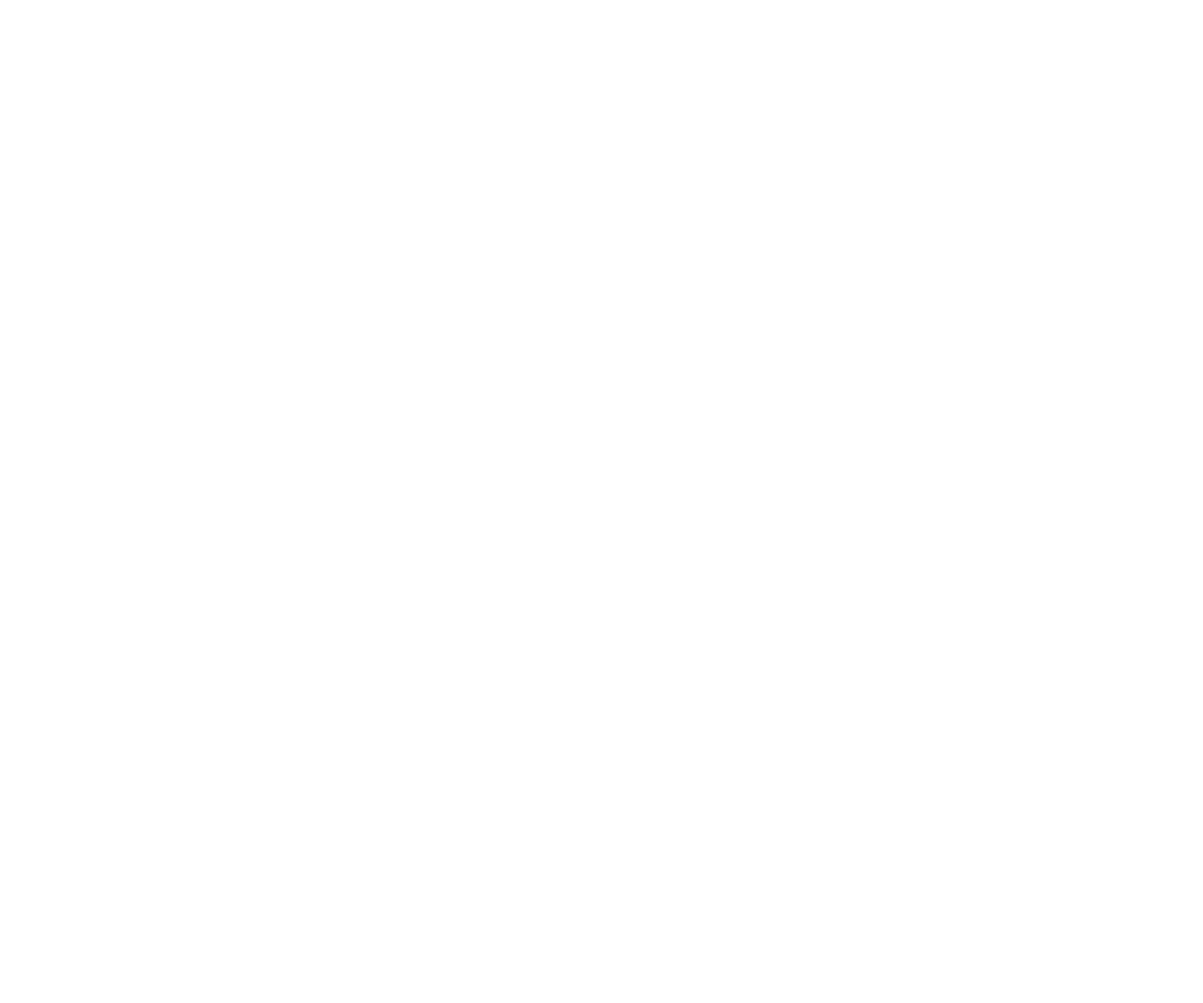
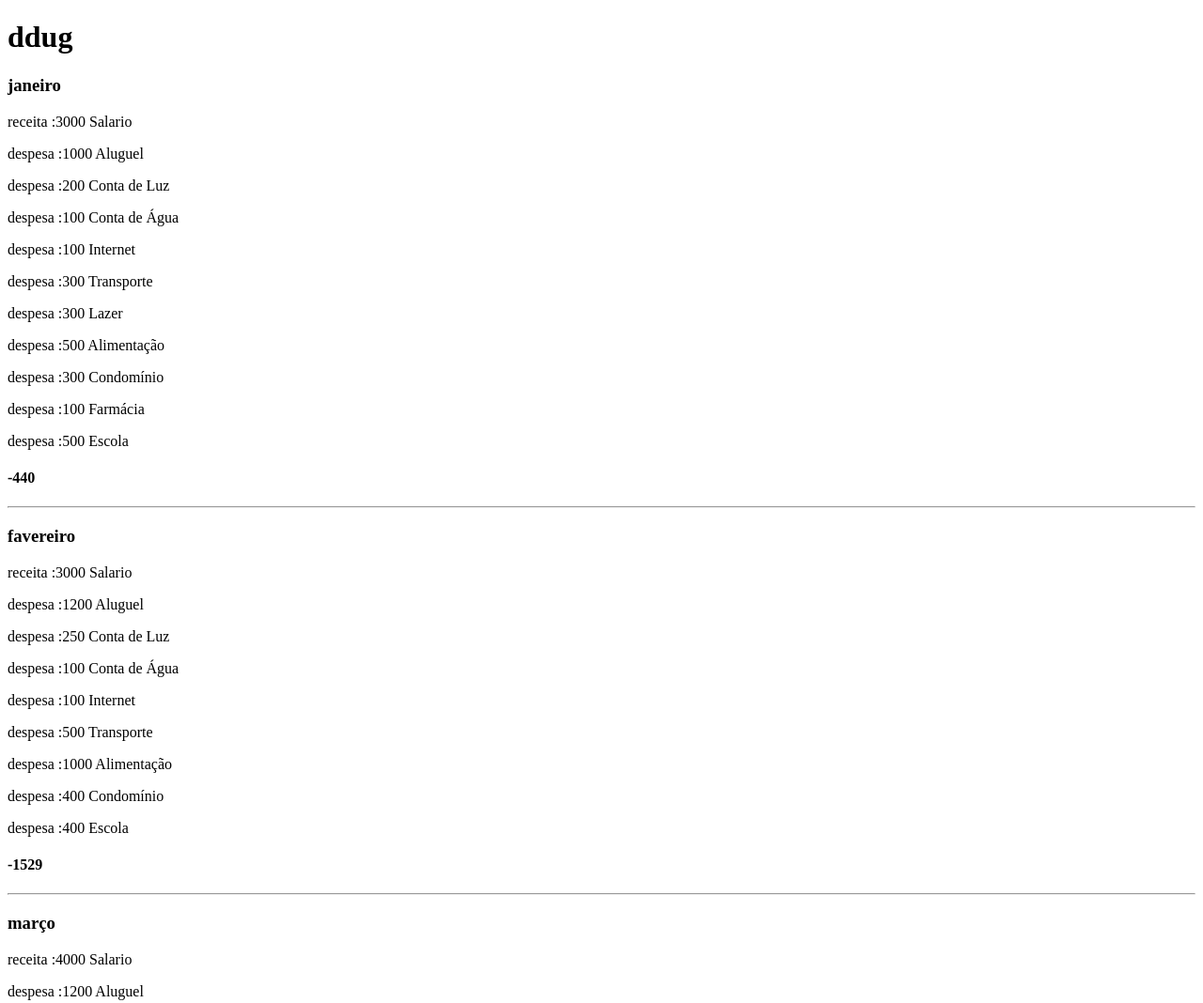
Before and after one commit to franciscojoaopedro/aprenderProgramar, a plain HTML site: page index.html in a window 1280 px wide. Shown: the top 1068 px of the page at 94% size. Before the commit the page ends 800 px from the top, so only its background shows below. Drawn offline with Linux system fonts and the light colour scheme.

Commit message:
add html

```diff
--- a/finance.js
+++ b/finance.js
@@ -1,3 +1,4 @@
+const app=document.querySelector('#app')
 // function calcularSaldo(mes,saldoIncial,lancamentos){
 //     console.log(mes)
 //     const totalDoMes={
@@ -58,7 +59,7 @@ janeiro.adicionarLancamento(new Lancamento("Farmácia","despesa",100))
 
 
 
-const fevereiro= await new Mes("favereiro");
+const fevereiro=  new Mes("favereiro");
 fevereiro.adicionarLancamento(new Lancamento("Salario","receita",3000))
 fevereiro.adicionarLancamento(new Lancamento("Aluguel","despesa",1200))
 fevereiro.adicionarLancamento(new Lancamento("Conta de Luz","despesa",250))
@@ -69,7 +70,7 @@ fevereiro.adicionarLancamento(new Lancamento("Alimentação","despesa",1000))
 fevereiro.adicionarLancamento(new Lancamento("Condomínio","despesa",400))
 
 
-const marco= await new Mes("março");
+const marco=  new Mes("março");
 marco.adicionarLancamento(new Lancamento("Salario","receita",4000))
 marco.adicionarLancamento(new Lancamento("Aluguel","despesa",1200))
 marco.adicionarLancamento(new Lancamento("Conta de Luz","despesa",200))
@@ -86,15 +87,33 @@ ano.adicionarMes(janeiro);
 ano.adicionarMes(fevereiro);
 ano.adicionarMes(marco);
 ano.calcularSaldo()
-console.log(janeiro)
-console.log(fevereiro)
-console.log(marco)
+
 janeiro.adicionarLancamento(new Lancamento("Escola","despesa",500))
 fevereiro.adicionarLancamento(new Lancamento("Escola","despesa",400))
 marco.adicionarLancamento(new Lancamento("Escola","despesa",500))
 ano.calcularSaldo();
+console.log(ano.meses)
 
 
+const addElement=(parent,elementType,text)=>{
+    const element=document.createElement(elementType);
+    if(text !=="" && text !== undefined && text !==null && text !== 0){
+        element.innerText=text
+    }
+    parent.appendChild(element);
+}
+
+const renderizar=()=>{
+    for(const mes of ano.meses){
+        addElement(app,"h3",mes.nome)
+        for(const lancamento of mes.lancamentos){
+            addElement(app,'p',`${lancamento.tipo} :${lancamento.valor}  ${lancamento.categoria}`)
+        }
+        addElement(app,"h4",mes.totalizador.saldo)
+        addElement(app,"hr")
+    }
+}
+renderizar()
 
 
 
--- a/index.html
+++ b/index.html
@@ -4,14 +4,18 @@
     <meta charset="UTF-8">
     <meta http-equiv="X-UA-Compatible" content="IE=edge">
     <meta name="viewport" content="width=device-width, initial-scale=1.0">
-    <script src="./modules/lancamento.js" defer></script>
-    <script src="./modules/mes.js" defer></script>
-    <script src="./util/utils.js" defer></script>
-    <script src="./modules/ano.js"></script>
-   <script type="module"src="./finance.js" defer></script>
+
     <title>Controlo Financeiro</title>
 </head>
 <body>
+    <div id="app">
+        <h1>ddug</h1>
+    </div>
 
+    <script src="./modules/lancamento.js" defer ></script>
+    <script src="./modules/mes.js" defer></script>
+    <script src="./util/utils.js" defer></script>
+    <script src="./modules/ano.js" defer></script>
+   <script  src="./finance.js" defer ></script>
 </body>
 </html>
--- a/modules/mes.js
+++ b/modules/mes.js
@@ -66,7 +66,6 @@ const Mes=class{
     }
 
     calcularSaldo(){
-        console.log(this.nome)
         this.totalizador={
             saldo:0,juros:0,rendimento:0,
             receitas:0,despesas:0,destribuicaoDespesas:[]};
```
